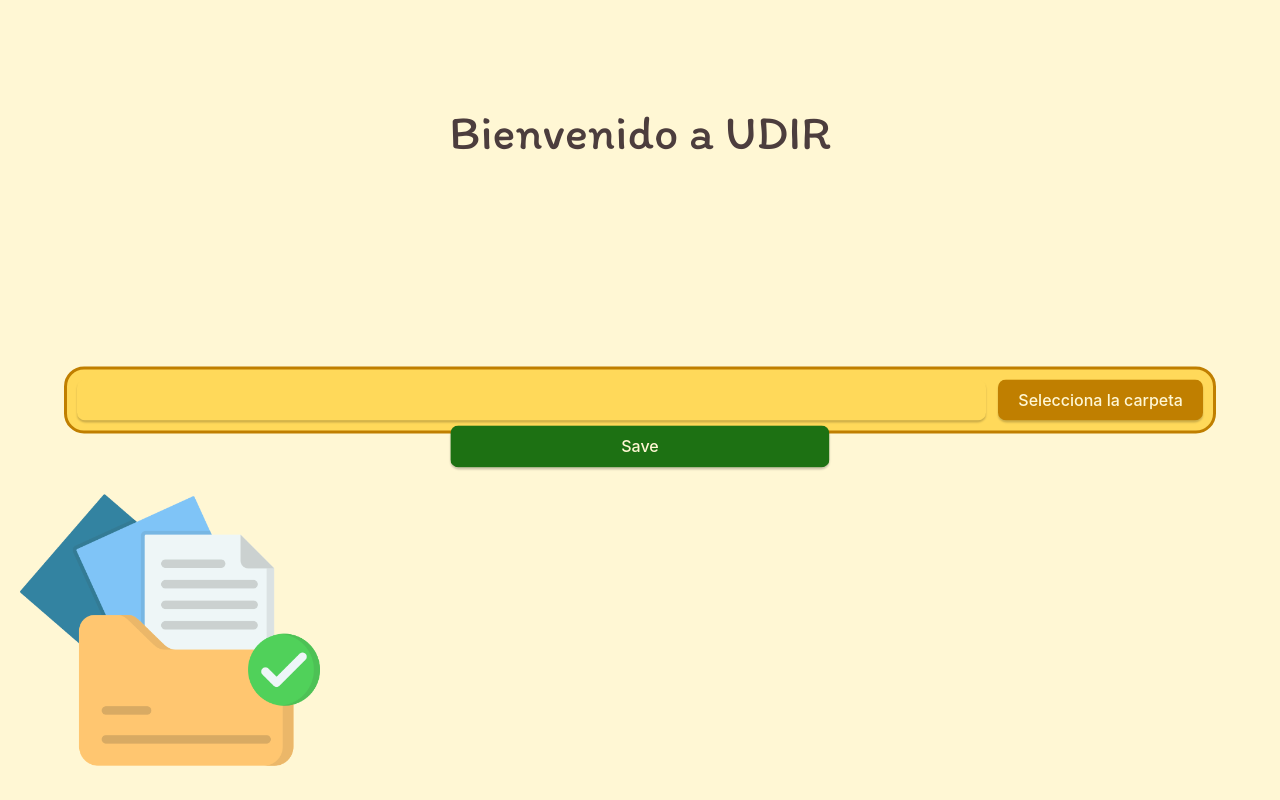
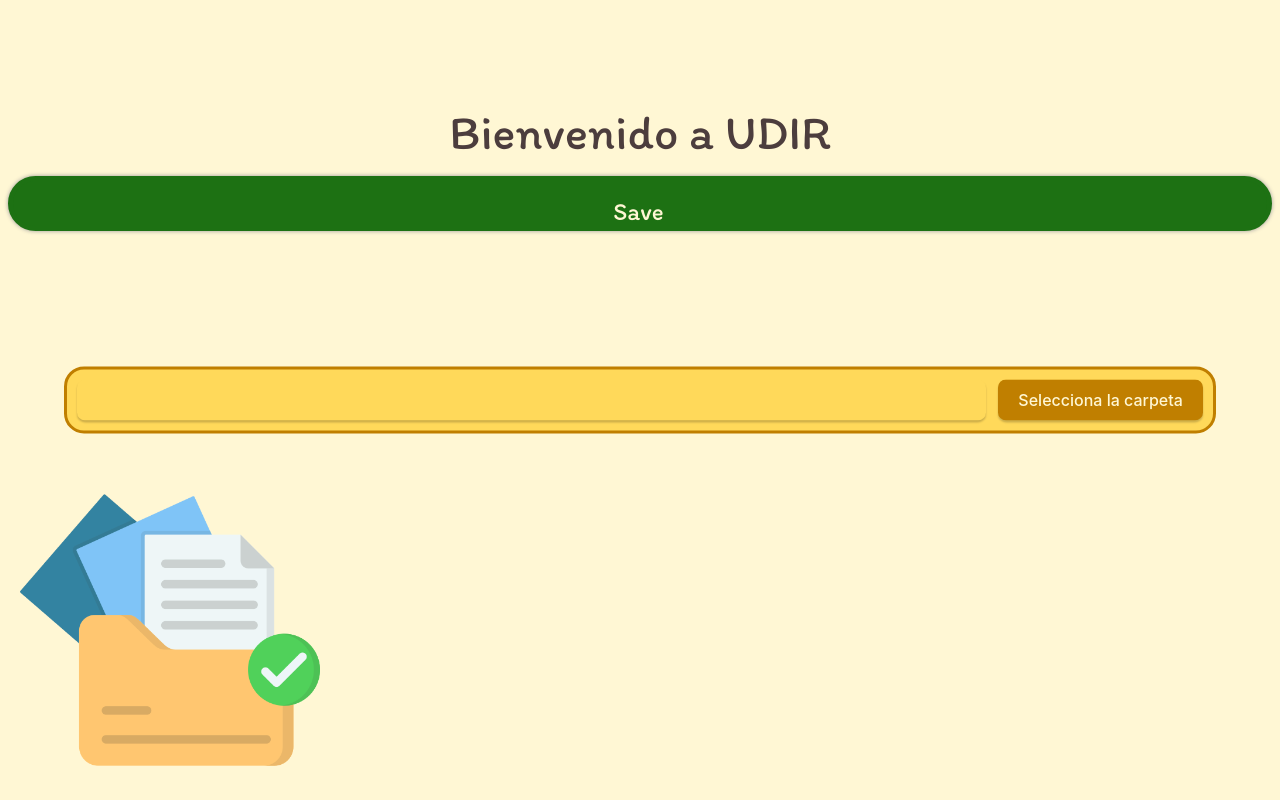
Before and after one commit to Ekkology/folder_admin, a React (Vite) app: page / in a window 1280 px wide. Built offline with nearby package versions, Linux system fonts and the light colour scheme.

Commit message:
cambios en el css para agregar animaciones a los botones

```diff
--- a/src/App.css
+++ b/src/App.css
@@ -103,13 +103,13 @@ button {
   cursor: pointer;
 }
 
-button:hover {
-  border-color: #396cd8;
+/*button:hover {
+  border-color: #FFD95A;;
 }
 button:active {
   border-color: #396cd8;
   background-color: #e8e8e8;
-}
+}*/
 
 input,
 button {
@@ -179,22 +179,35 @@ transition: box-shadow 0.5s ease, transform 0.5s ease;
 
 /*Boton de save*/
 
-.saveB{
-  display: flex;
+.saveB {
+  color: #FFF7D4;
+  background-color: #1D7113;
+  border: 5px solid #1D7113;
+  border-radius: 200px; /*ponerle el mismo al boton de la carpeta*/
+  padding: 15px 18px 30px 15px;
+  cursor: pointer;
+  height: 10px;
+
+  /*Propiedades font */
+  font-family: "Itim";
+  font-size: 25px;
+  text-align: center;
+  display: block;
+  margin: 5 auto;
   justify-content: center;
-  align-items: center;
-  position:relative;
-  top : 270px;
-  width: 30%;
-  max-width: 100%;
-  display: flex;
-  transform: translate(-50%, -50%);
-  left: 50%;
-  background-color: #1D7113;
-  color:#FFF7D4;
 
+  box-shadow: 0 0 4px #999;
+  outline: none;
+  background-position: center;
+  transition: background 0.8s;
+}
+.saveB:hover{
+  background: #8dd58c radial-gradient(circle, transparent 1%, #8dd58c 1%) center/15000%;
+  color: #083403;
 }
 
-.saveB:hover{
+.saveB:active{
   background-color: #8dd58c;
+  background-size: 100%;
+  transition: background 0s;
 }
```
